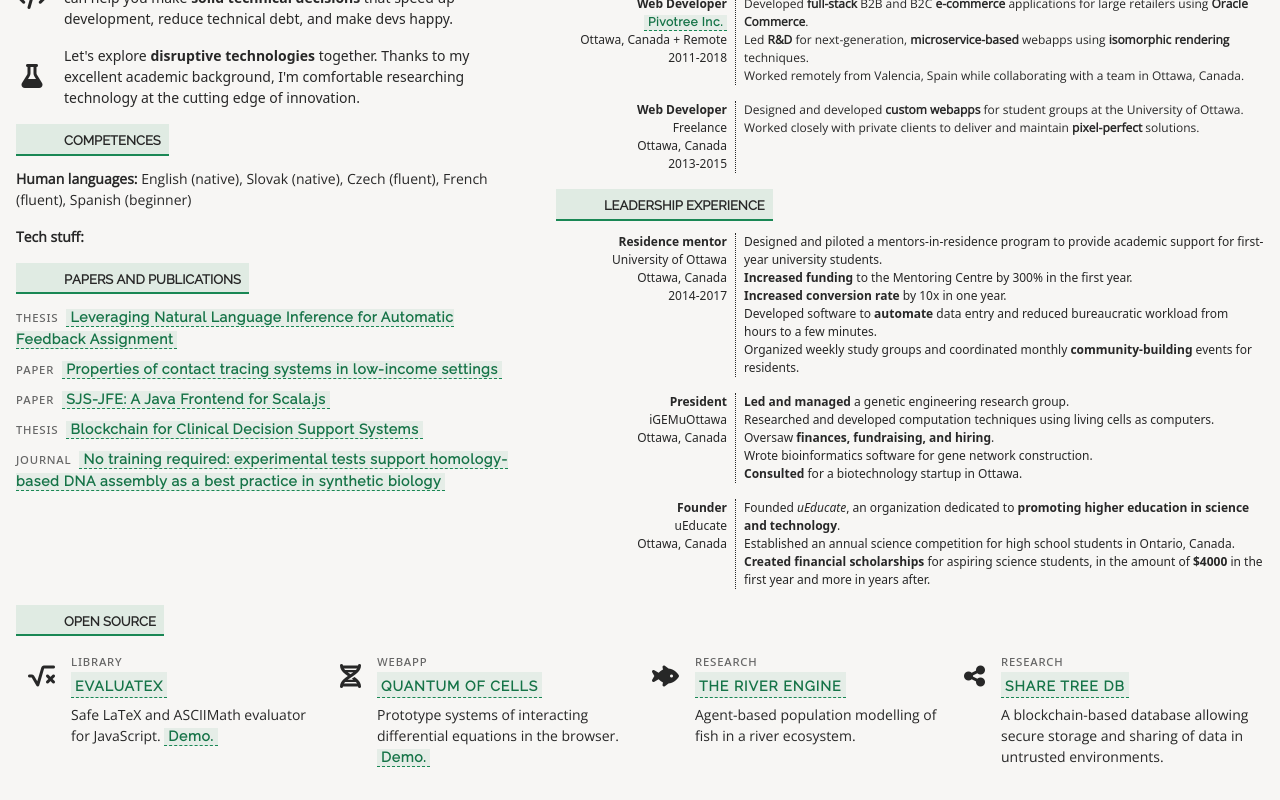
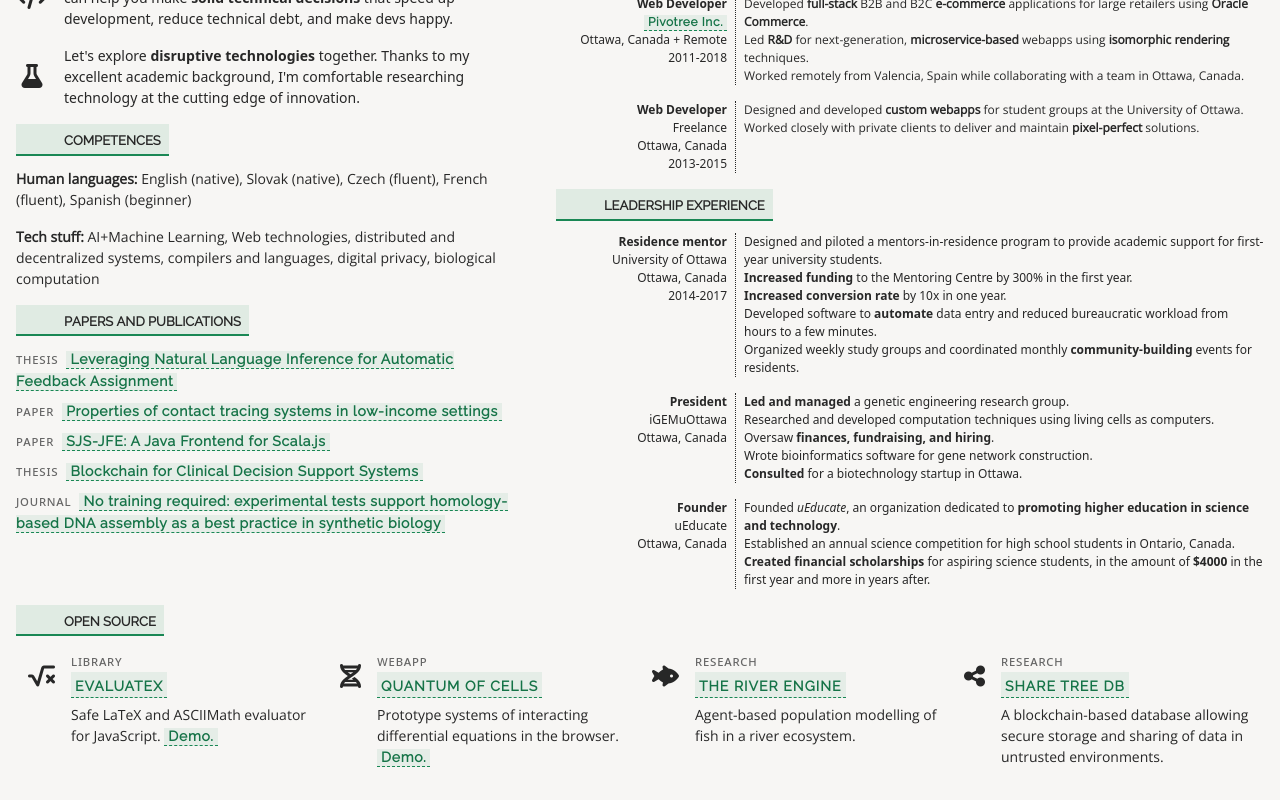
Before and after one commit to arthanzel/personal-site, a Next.js app: page /cv in a window 1280 px wide. Shown: the part 904-1704 px from the top of the page. Built offline with nearby package versions, Linux system fonts and the light colour scheme.

Commit message:
Update tech stuff

```diff
--- a/pages/cv.jsx
+++ b/pages/cv.jsx
@@ -208,7 +208,7 @@ export default () => (<>
                     <section className={cx("fsx-sm", cssCommon.flowable)}>
                         <h2>Competences</h2>
                         <p><strong>Human languages:</strong> English (native), Slovak (native), Czech (fluent), French (fluent), Spanish (beginner)</p>
-                        <p><strong>Tech stuff:</strong></p>
+                        <p><strong>Tech stuff:</strong> AI+Machine Learning, Web technologies, distributed and decentralized systems, compilers and languages, digital privacy, biological computation</p>
                     </section>
                     <section id={styles.publications} className={cssCommon.flowable}>
                         <h2>Papers and publications</h2>
```
